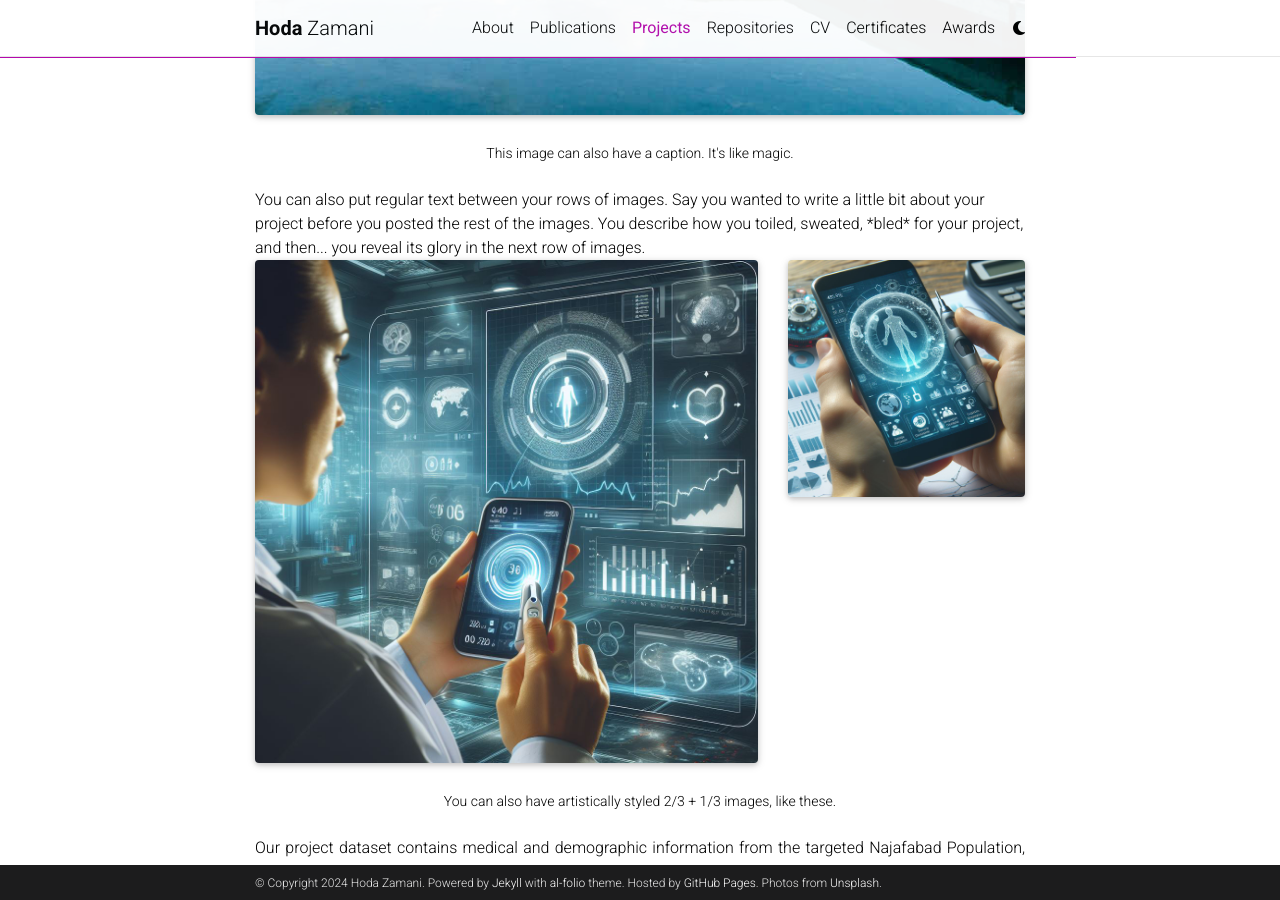
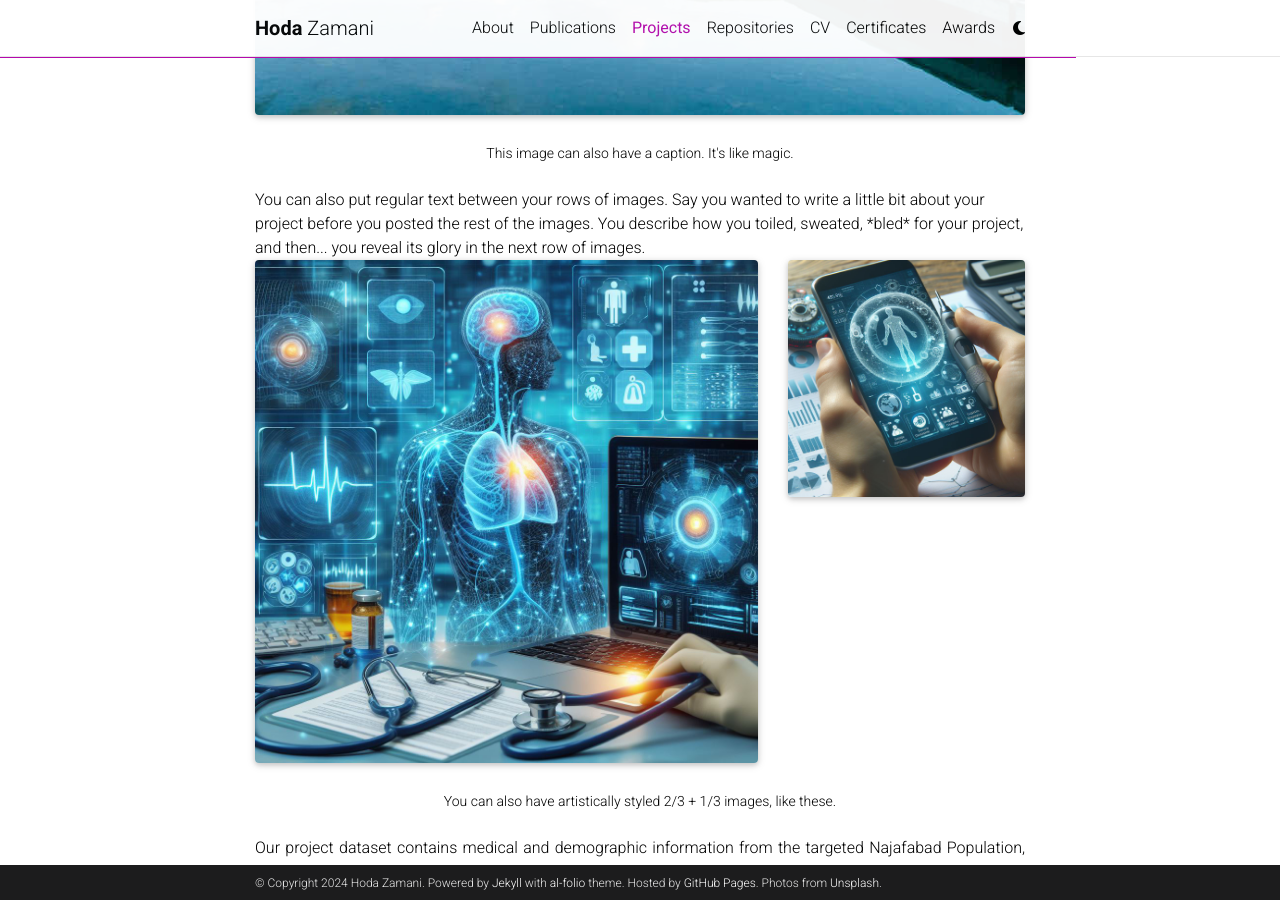
Before and after one commit to HodaZamani/HodaZamani.github.io, a Jekyll site: the page built from _projects/1_project.md, in a window 1280 px wide and 900 px high, scrolled down 1268 px. Built offline with Jekyll 4.4.1, drawn with Linux system fonts in a browser that asks for light colours; full-size pictures stand in for the smaller copies a plugin makes; comment, search, counter and statistics services are not loaded; a style sheet for code colours, icons or effects is not loaded.

Commit message:
Update 1_project.md

```diff
--- a/_projects/1_project.md
+++ b/_projects/1_project.md
@@ -47,7 +47,7 @@
 
 <div class="row justify-content-sm-center">
     <div class="col-sm-8 mt-3 mt-md-0">
-        {% include figure.html path="assets/img/Pic1.jpg" title="example image" class="img-fluid rounded z-depth-1" %}
+        {% include figure.html path="assets/img/Pic205.jpg" title="example image" class="img-fluid rounded z-depth-1" %}
     </div>
     <div class="col-sm-4 mt-3 mt-md-0">
         {% include figure.html path="assets/img/Pic20.jpg" title="example image" class="img-fluid rounded z-depth-1" %}
```
